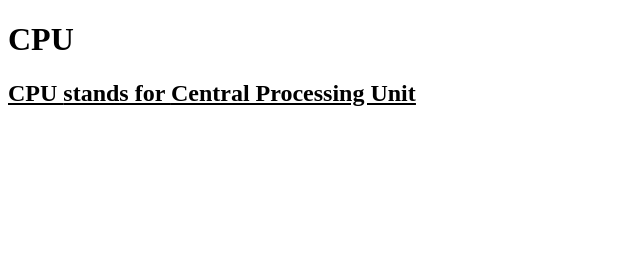
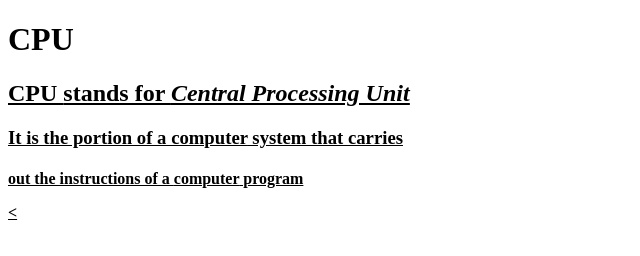
Before and after one commit to iamneo-production/eaeccacdcdaadaeccdfffebaeceaec, a plain HTML site: page public/index.html in a window 1280 px wide. Shown: the whole page, without its empty margins (0-640 px from the left). Drawn offline with Linux system fonts and the light colour scheme.

Commit message:
Backup Commit

```diff
--- a/public/index.html
+++ b/public/index.html
@@ -9,6 +9,9 @@
 </head>
 <body>
     <h1> CPU </h1>
-    <h2> <u> <b> CPU </b> stands for <u> Central Processing Unit</i></u></h2>
+    <h2> <u> <b> CPU </b> stands for <u> <i> Central Processing Unit</i></u></h2>
+    <h3> It is the portion of a <u> computer</u> system that carries </p>
+    <h4> out the instructions of a <u> computer</u> program</p>
+     <
 </body>
 </html>
```
